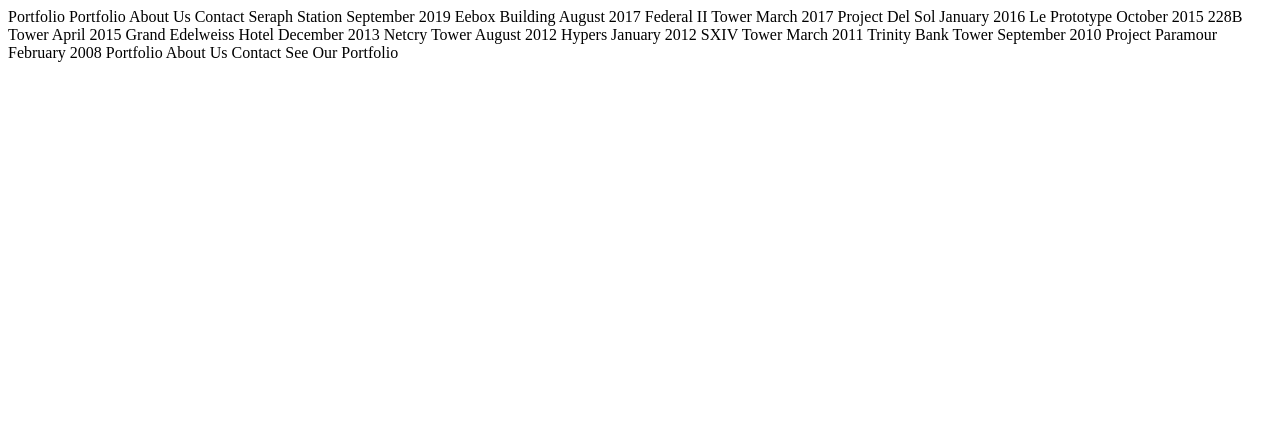
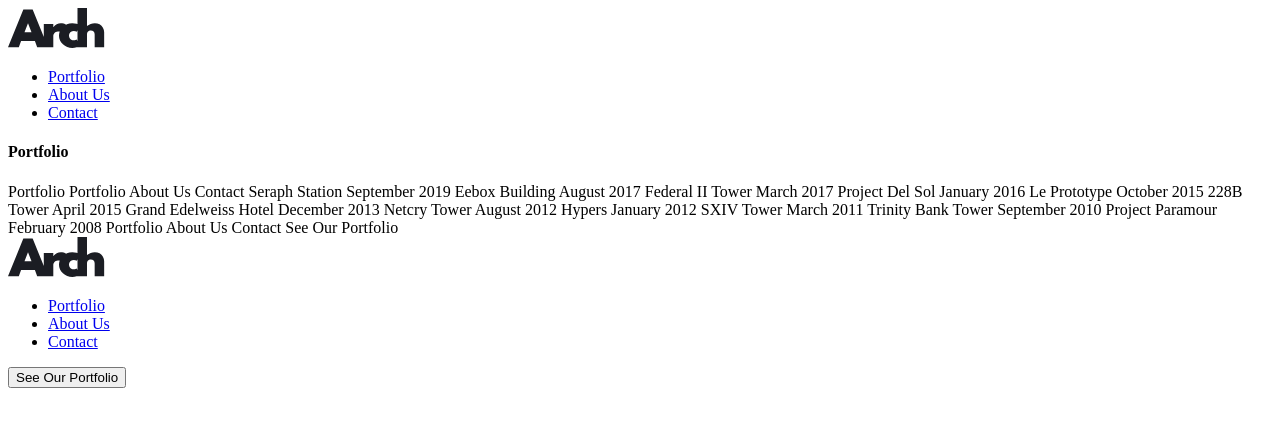
Before and after one commit to rspatz/arch-studio-multi-page-website-2, a plain HTML site: page portfolio.html in a window 1280 px wide. Drawn offline with Linux system fonts and the light colour scheme.

Commit message:
Updated index.html and begin building out portfolio.html

```diff
--- a/portfolio.html
+++ b/portfolio.html
@@ -1,62 +1,47 @@
 <!DOCTYPE html>
 <html lang="en">
-<head>
-  <meta charset="UTF-8">
-  <meta name="viewport" content="width=device-width, initial-scale=1.0">
+  <head>
+    <meta charset="UTF-8" />
+    <meta name="viewport" content="width=device-width, initial-scale=1.0" />
 
-  <link rel="icon" type="image/png" sizes="32x32" href="./assets/favicon-32x32.png">
+    <link
+      rel="icon"
+      type="image/png"
+      sizes="32x32"
+      href="./assets/favicon-32x32.png"
+    />
 
-  <title>Frontend Mentor | Arch Studio Website Challenge</title>
-</head>
-<body>
+    <title>Frontend Mentor | Arch Studio Website Challenge</title>
+  </head>
+  <body>
+    <nav class="top-nav">
+      <img src="assets/logo.svg" />
+      <ul>
+        <li><a href="portfolio.html">Portfolio</a></li>
+        <li><a href="#">About Us</a></li>
+        <li><a href="#">Contact</a></li>
+      </ul>
+    </nav>
 
-  Portfolio
+    <h4>Portfolio</h4>
 
-  Portfolio
-  About Us
-  Contact
+    Portfolio Portfolio About Us Contact Seraph Station September 2019 Eebox
+    Building August 2017 Federal II Tower March 2017 Project Del Sol January
+    2016 Le Prototype October 2015 228B Tower April 2015 Grand Edelweiss Hotel
+    December 2013 Netcry Tower August 2012 Hypers January 2012 SXIV Tower March
+    2011 Trinity Bank Tower September 2010 Project Paramour February 2008
+    Portfolio About Us Contact See Our Portfolio
 
-  Seraph Station
-  September 2019
-
-  Eebox Building
-  August 2017
-
-  Federal II Tower
-  March 2017
-
-  Project Del Sol
-  January 2016
-
-  Le Prototype
-  October 2015
-
-  228B Tower
-  April 2015
-
-  Grand Edelweiss Hotel
-  December 2013
-
-  Netcry Tower
-  August 2012
-
-  Hypers
-  January 2012
-
-  SXIV Tower
-  March 2011
-
-  Trinity Bank Tower
-  September 2010
-
-  Project Paramour
-  February 2008
-
-  Portfolio
-  About Us
-  Contact
-
-  See Our Portfolio
-
-</body>
+    <footer class="footer">
+      <nav class="footer-nav">
+        <img src="assets/logo.svg" />
+        <ul>
+          <li><a href="portfolio.html">Portfolio</a></li>
+          <li><a href="#">About Us</a></li>
+          <li><a href="#">Contact</a></li>
+        </ul>
+      </nav>
+      <button class="footer-button">See Our Portfolio</button>
+    </footer>
+  </body>
 </html>
```
Also changed, not shown: index.html (+4 -4 lines).
